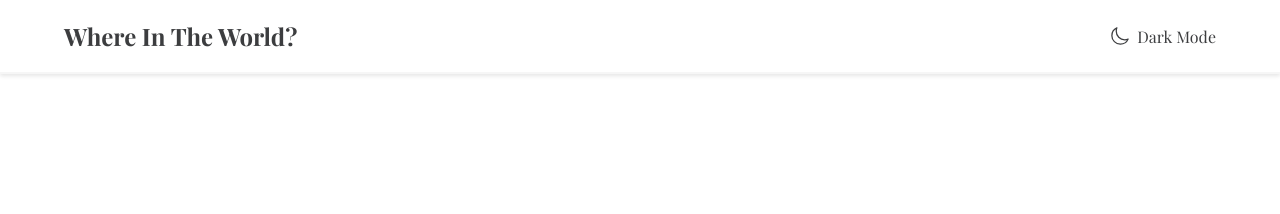
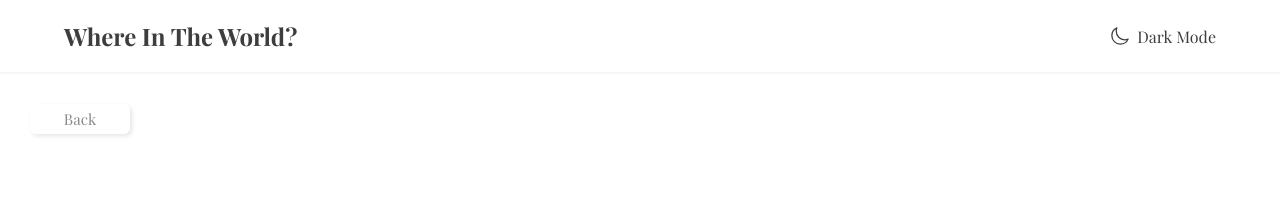
Before and after one commit to TeaChareqishvili/Get-country-api, a React (Create React App) app: page /region in a window 1280 px wide. Shown: the top 214 px of the page. Built offline with nearby package versions, Linux system fonts and the light colour scheme.

Commit message:
getRegion

```diff
--- a/src/App.js
+++ b/src/App.js
@@ -6,10 +6,19 @@ import { RegionDetail } from "./components/regionDetail/RegionDetail";
 
 function App() {
   const [night, setNight] = useState(false);
+  const [region, getRegion] = useState ([])
 
   const ChangeMode = () => {
     setNight(!night);
   };
+
+  const handleGetRegion = (item) => {
+    console.log("Clicked on region:", item);
+     getRegion(item)
+  };
+
+
+    console.log(region ," please")
 
   return (
     <div className="App">
@@ -25,10 +34,11 @@ function App() {
                 night={night}
                 setNight={setNight}
                 ChangeMode={ChangeMode}
+                handleGetRegion={handleGetRegion}
               />
             }
           />
-           <Route path="/region/:regionName" element={<RegionDetail night={night} />} />
+           <Route path="/region" element={<RegionDetail night={night} region={region} />} />
         </Routes>
       </div>
     </div>
--- a/src/components/country/Country.jsx
+++ b/src/components/country/Country.jsx
@@ -5,7 +5,7 @@ import { useState,useEffect } from "react";
 import { NavLink } from "react-router-dom";
 
 
-const Country = ({night})=>{
+const Country = ({night, handleGetRegion})=>{
 
 
     const [newdata, setNewData] = useState([]);
@@ -29,11 +29,13 @@ const Country = ({night})=>{
       fetchData();
     }, []);
 
+
+
     return (
       <div className="region-wrapper">
         {newdata.map((item, index) => (
-           <NavLink to={`/region/${item.name.official}`} key={index}>
-          <div key={index} className={night? "dark-region" :"light-region"}>
+           <NavLink to="/region">
+          <div key={index} className={night? "dark-region" :"light-region"} onClick={()=>handleGetRegion(item)}>
             <img src={item.flags.png} alt="flag"/>
             <h2 className={night ? "dark" : "light"}>{item.name.official}</h2>
             <p className={night? "dark-font" : "light-font"}>Population:<span className={night ? "dark-span" : "light-span"}>{item.population}</span></p>
--- a/src/components/countryLayout/CountryLayout.jsx
+++ b/src/components/countryLayout/CountryLayout.jsx
@@ -1,14 +1,14 @@
 import { Country } from "../country/Country";
 import "./CountryLayoutStyle.scss";
 
-const CountryLayout = ({night}) => {
+const CountryLayout = ({night, handleGetRegion}) => {
   return (
     <div className={night? "country-wrapper-night" : "country-wrapper"}>
       <form>
         <p>search</p>
         <p>filter</p>
       </form>
-     <Country night={night}/>
+     <Country night={night} handleGetRegion={handleGetRegion}/>
     </div>
   );
 };
--- a/src/components/header/HeaderStyle.scss
+++ b/src/components/header/HeaderStyle.scss
@@ -25,6 +25,7 @@
             font-family: "normal";
             color:#3c3d3f;
         }
+
         .moon{
             color:#3c3d3f;
             width:20px;
@@ -60,9 +61,9 @@
             cursor: pointer;
             font-family: "normal";
             color:#cbd0d5;
+        }
 
 
-        }
         .night-moon{
             width:20px;
             height:20px;
--- a/src/components/mainPage/MainPage.jsx
+++ b/src/components/mainPage/MainPage.jsx
@@ -2,12 +2,12 @@ import "./MainPage.scss";
 
 import { CountryLayout } from "../countryLayout/CountryLayout";
 
-const MainPage = ({ night }) => {
+const MainPage = ({ night, handleGetRegion }) => {
 
 
   return (
     <div className="wrapper">
-      <CountryLayout  night={night} />
+      <CountryLayout  night={night}  handleGetRegion={handleGetRegion}/>
     </div>
   );
 };
--- a/src/components/regionDetail/RegionDetail.jsx
+++ b/src/components/regionDetail/RegionDetail.jsx
@@ -1,18 +1,26 @@
 import "./RegionDetailStyle.scss";
-import { useParams } from "react-router-dom";
+import { NavLink } from "react-router-dom";
 
 
-const RegionDetail =({night})=>{
+const RegionDetail = ({ night,region }) => {
+//   const { regionName } = useParams();
 
-    const { regionName } = useParams();
+//   console.log("regions", regionName);
+//   const population = regionName.match(/\d+/)[0]; // Extracts the digits
+//   const country = regionName.replace(/\d+/g, "");
+//   const languages =regionName.match(/[a-zA-Z]+/g);
 
-    console.log("region", regionName)
+console.log("region-component", region)
+  return (
+    <div className={night ? "region-wrapper-night" : "region-wrapper-day"}>
+      <div className="button">
+        <NavLink to="/">
+          <button className="btn">Back</button>
+        </NavLink>
 
-    return(
-        <div className={night ? "region-wrapper-night" : "region-Wrapper-day"}>
-            hello
-        </div>
-    )
-}
+      </div>
+    </div>
+  );
+};
 
-export {RegionDetail}
+export { RegionDetail };
--- a/src/components/regionDetail/RegionDetailStyle.scss
+++ b/src/components/regionDetail/RegionDetailStyle.scss
@@ -1,12 +1,60 @@
 .region-wrapper-night{
     width:100%;
     background-color: #212e37;
+    padding:30px;
 
+    .button{
+        width:100%;
+        display: flex;
+        align-items: flex-start;
+        justify-content: flex-start;
+
+        .btn{
+            color:#8d949c;
+            font-family: "normal";
+            font-size:15px;
+            border: none;
+            border-radius: 6px;
+            box-shadow: 5px 5px 9px rgba(29, 41, 53, 0.1);
+            padding: 5px 10px;
+            background-color: #2b3743;
+            width:100px;
+            cursor: pointer;
+        }
+        .btn:hover{
+           color:#ffffff;
+        }
+    }
 }
 
 
 .region-wrapper-day{
     width:100%;
     background-color: #ffffff;
+    padding:30px;
 
+
+    .button{
+        width:100%;
+        display: flex;
+        align-items: flex-start;
+        justify-content: flex-start;
+
+        .btn{
+            color:#888a89;
+            font-family: "normal";
+            font-size:15px;
+            border: none;
+            border-radius: 6px;
+            box-shadow: 2px 2px 4px rgba(0, 0, 0, 0.1);
+            padding: 5px 10px;
+            background-color: #ffffff;
+            width:100px;
+            cursor: pointer;
+        }
+
+        .btn:hover{
+           color:#2b3743;
+        }
+    }
 }
```
